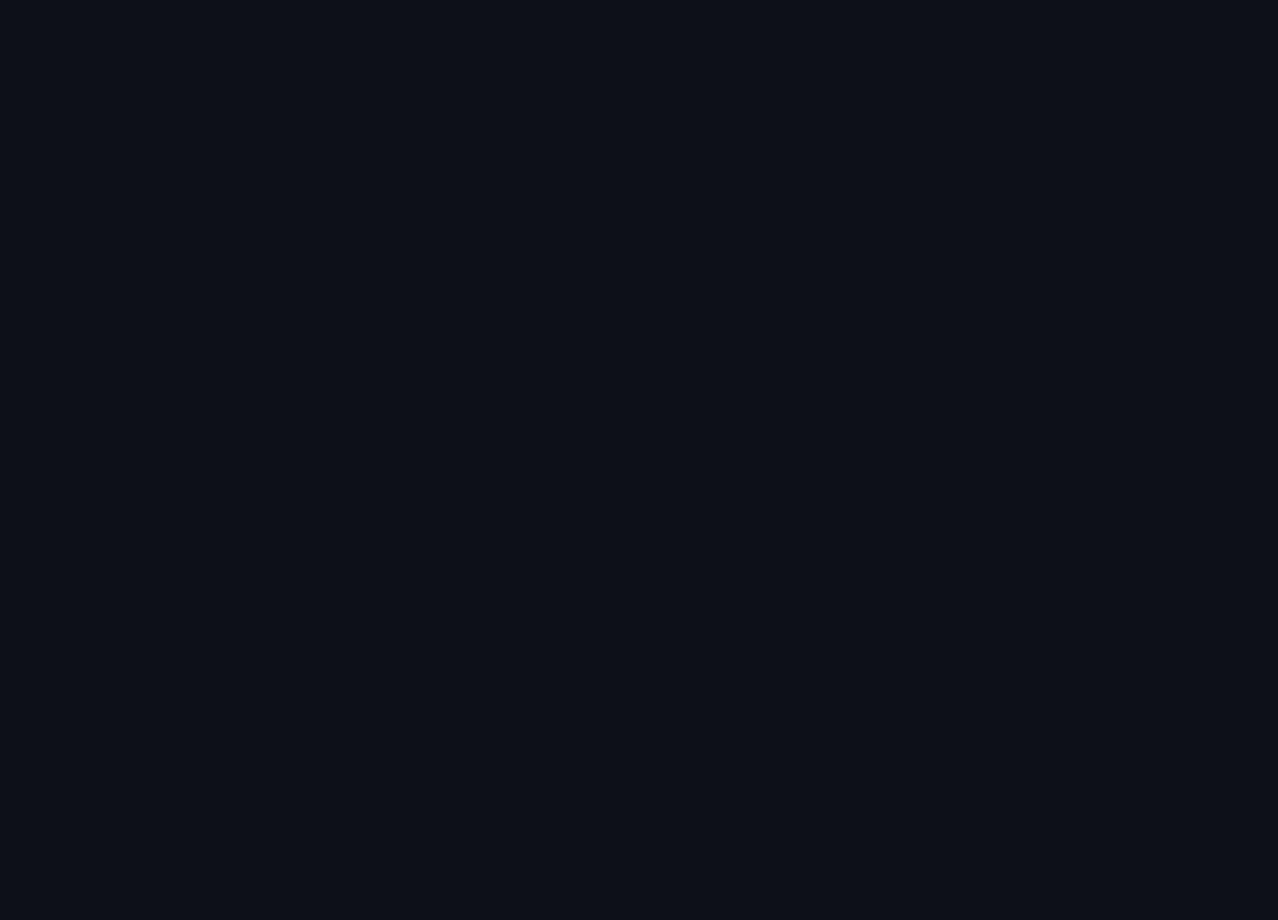
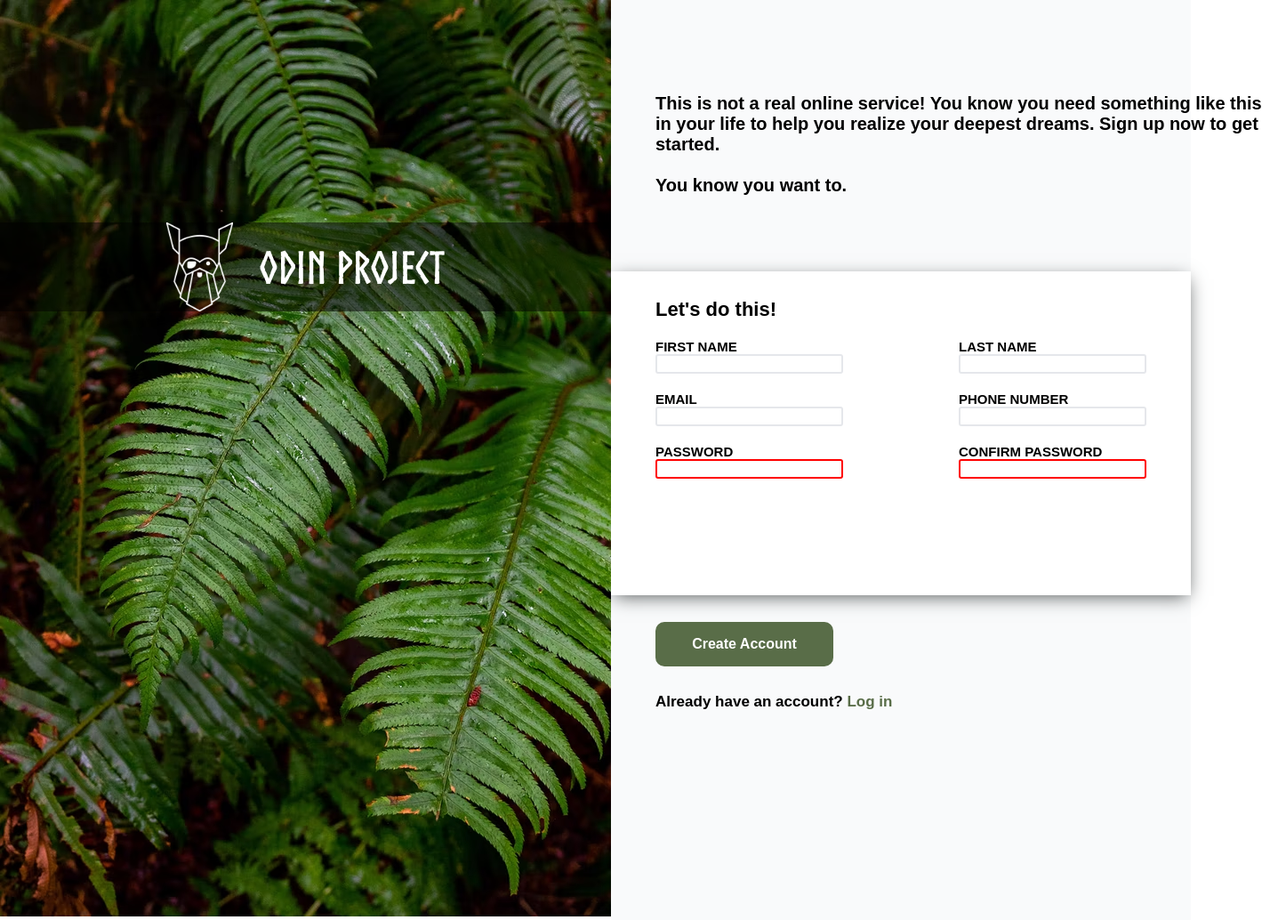
Before and after one commit to faceyage/sign-up-form, a plain HTML site: page index.html in a window 1280 px wide. Shown: the whole page at 89% size, 1437 px wide, since content can reach past the window. Before the commit the page ends 800 px from the top, so only its background shows below. Drawn offline with Linux system fonts and the light colour scheme.

Commit message:
Added basic structure of page

```diff
--- a/index.html
+++ b/index.html
@@ -6,9 +6,63 @@
     <meta name="viewport" content="width=device-width, initial-scale=1.0">
     <title>Sign-up Form</title>
     <link href="style.css" rel="stylesheet">
-    <script src="script.js" defer> </script>
+    <script src="script.js" defer></script>
 </head>
 <body>
-
+    <div class="main">
+        <div class="background-section">
+            <img src="background.avif" alt="background image green leef" class="background">
+            <div class="logo-section">
+                <img src="odin-lined.png" alt="odin logo" class="odin-logo">
+                <div class="odin-text">ODIN PROJECT</div>
+            </div>
+        </div>
+        <div class="sign-up-section">
+            <div class="info">
+                <div>This is not a real online service! You know you need something like this in your life to help you realize your deepest dreams. Sign up now to get started. <br><br> You know you want to.</div>
+            </div>
+            <div class="sign-up-forms">
+                <form action="" id="register_form">
+                    <fieldset>
+                        <div class="left_column">
+                            <legend>Let's do this!</legend>
+                            <div class="input_container">
+                                <label for="firstName">FIRST NAME</label>
+                                <input type="text" id="firstName" name="firstName">
+                            </div>
+                            <div class="input_container">
+                                <label for="email">EMAIL</label>
+                                <input type="email" name="email" id="email">
+                            </div>
+                            <div class="input_container">
+                                <label for="password">PASSWORD</label>
+                                <input type="password" name="password" id="password" required>
+                                <div id="password_validation_text"></div>
+                            </div>
+                        </div>
+                        <div class="right_column">
+                            <div class="input_container"></div>
+                            <div class="input_container">
+                                <label for="lastName">LAST NAME</label>
+                                <input type="text" id="lastName" name="lastName">
+                            </div>
+                            <div class="input_container">
+                                <label for="phone">PHONE NUMBER</label>
+                                <input type="tel" name="phone" id="phone">
+                            </div>
+                            <div class="input_container">
+                                <label for="password_confirmation">CONFIRM PASSWORD</label>
+                                <input type="password" name="password_confirmation" id="password_confirmation" required>
+                            </div>
+                        </div>
+                        </fieldset>
+                    </form>
+            </div>
+            <div class="form_buttons">
+                <button type="submit" form="register_form" class="btn">Create Account</button>
+                <div>Already have an account? <a href="">Log in</a></div>
+            </div>
+        </div>
+    </div>
 </body>
 </html>
--- a/script.js
+++ b/script.js
@@ -0,0 +1,21 @@
+const password = document.getElementById("password");
+const password_confirmation = document.getElementById("password_confirmation");
+const text = document.getElementById("password_validation_text");
+
+function validate_password(){
+    console.log(`Passsword: ${password.value} Confirmation Password: ${password_confirmation.value}`);
+    if (password.value === "" && password_confirmation.value === "") {
+        text.innerHTML = "*";
+    }
+    else if (password.value !== password_confirmation.value) {
+        text.classList.add("error");
+        text.innerHTML = "* Passwords do not match!";
+    }
+    else if (password.value === password_confirmation.value) {
+        text.classList.remove("error");
+        text.innerHTML = "";
+    }
+}
+
+password.addEventListener("change", validate_password);
+password_confirmation.addEventListener("change", validate_password);
--- a/style.css
+++ b/style.css
@@ -1,4 +1,164 @@
-body {
-    background-color: #0D1117;
+/* Main */
+* {
+    font: inherit;
+    font-family: Arial, Helvetica, sans-serif;
+    box-sizing: border-box;
+    padding: 0;
+    margin: 0;
+    border: none;
+}
+@font-face {
+    font-family: "Norse Bold";
+    src: url("Norse-Bold.otf");
+}
+.main {
+    display: flex;
+}
+
+/* Background - Logo section */
+
+.background-section {
+    position: relative;
+}
+
+.logo-section {
+    display: flex;
+    gap: 30px;
+    justify-content: center;
+    align-items: center;
+    background-color: rgba(0, 0, 0, 0.5);
     color: white;
+    position: absolute;
+    width: 100%;
+    top: 250px;
 }
+
+.logo-section > div {
+    font-weight: bold;
+    font-size: 50px;
+    font-family: "Norse Bold";
+
+}
+
+.logo-section > img {
+    height: 100px;
+}
+
+/* Right Section */
+
+.sign-up-section {
+    display: flex;
+    flex: 1;
+    flex-direction: column;
+    background-color: #F9FAFB;
+}
+
+.sign-up-section > * {
+    flex: 1;
+}
+
+/* Info Section */
+.info {
+    position: relative;
+}
+
+.info > div {
+    position: absolute;
+    bottom: 100px;
+    left: 50px;
+    font-weight: bold;
+    font-size: 20px;
+    height: 100px;
+    width: 700px;
+}
+
+/* Sign Up form */
+
+.sign-up-forms {
+    background-color: white;
+    box-shadow: 0px 5px 20px -4px #515656;
+    padding: 30px 50px;
+}
+
+legend {
+    font-weight: bold;
+    font-size: 22px;
+}
+
+fieldset {
+    display: flex;
+    justify-content: flex-start;
+    gap: 130px;
+}
+
+fieldset > * {
+    gap: 20px;
+    display: flex;
+    flex-direction: column;
+    justify-content: space-between;
+}
+
+.input_container {
+    flex: 1;
+}
+
+#password_validation_text {
+    color: red;
+    font-weight: bold;
+    font-size: 15px;
+}
+
+input {
+    outline: none;
+    border: 2px solid #E5E7EB;
+    border-radius: 3px;
+}
+
+label {
+    font-weight: bold;
+    font-size: 15px;
+}
+label, input {
+    display: block;
+}
+
+input:focus {
+    border: 2px solid blue;
+    box-shadow: 0px 5px 20px -4px #515656;
+    outline: none;
+}
+
+input:invalid {
+    border: 2px solid red;
+}
+
+/* Buttons section */
+.form_buttons {
+    padding: 30px 50px;
+}
+
+.form_buttons > div {
+    margin-top: 30px;
+}
+
+.btn {
+    height: 50px;
+    width: 200px;
+    color: white;
+    font-weight: bold;
+    font-size: medium;
+    border: none;
+    border-radius: 10px;
+    background-color: #596D48;
+    cursor: pointer;
+}
+
+.form_buttons > div {
+    font-weight: bold;
+    font-size: 17px;
+}
+
+a {
+    color: #596D48;
+    text-decoration: none;
+}
```
Also changed, not shown: Norse-Bold.otf (added), background.avif (added), odin-lined.png (added).
